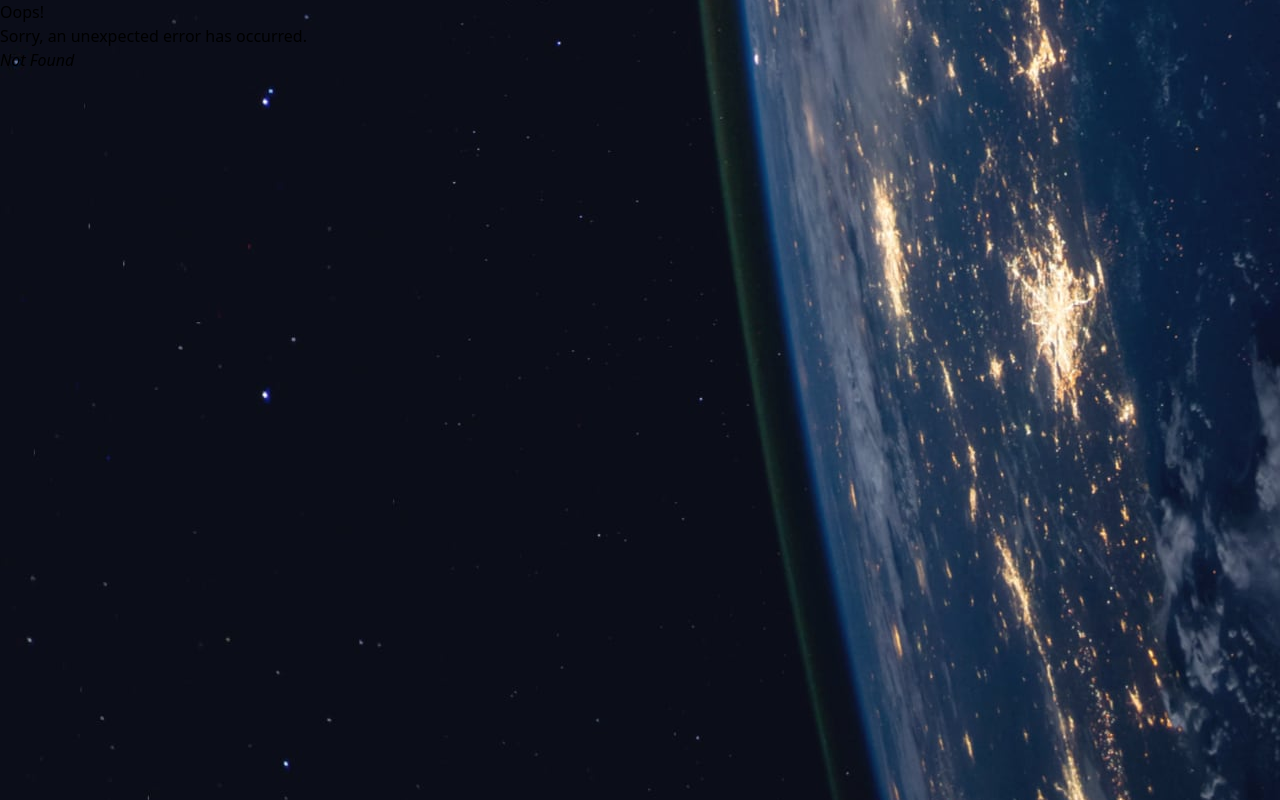
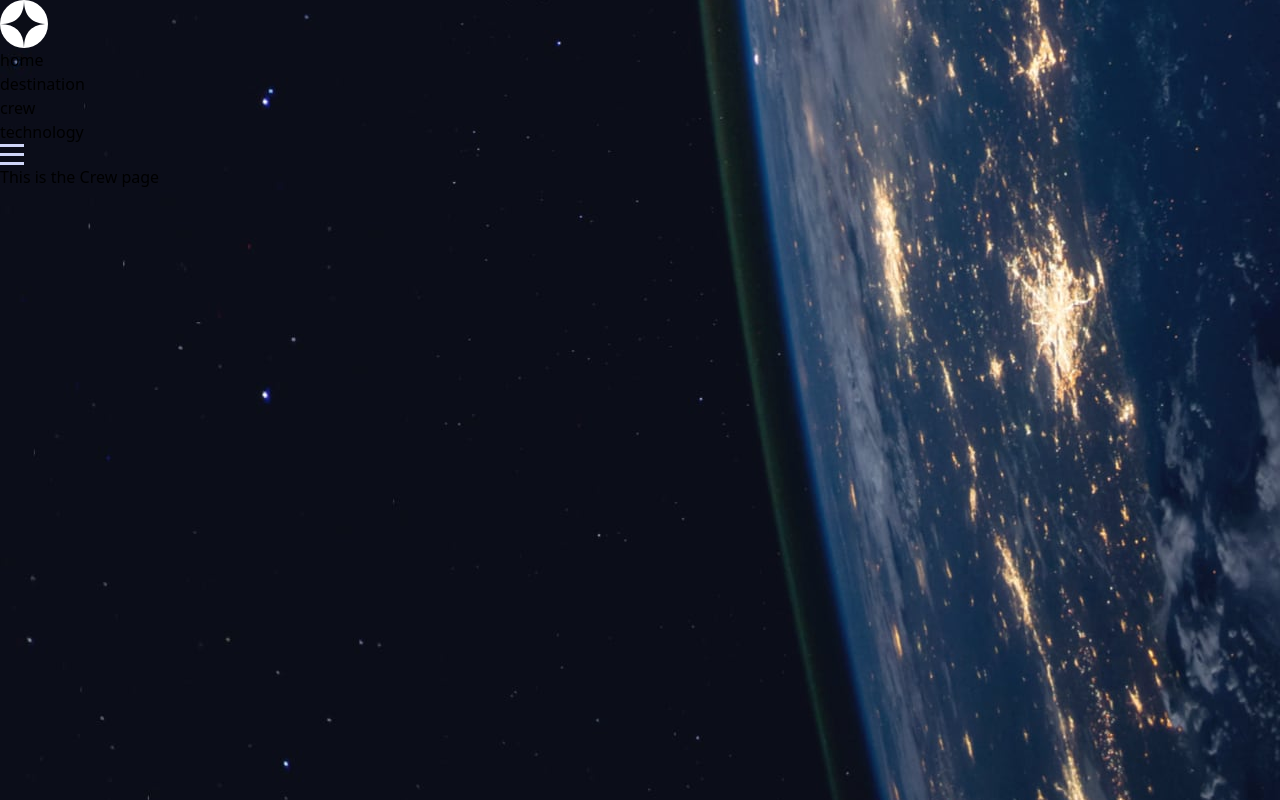
Before and after one commit to matthewkuria/space-tourism-website, a React (Vite) app: page /crew in a window 1280 px wide. Before the commit this address had no page. Built offline with nearby package versions, Linux system fonts and the light colour scheme.

Commit message:
create the other routes

```diff
--- a/src/App.jsx
+++ b/src/App.jsx
@@ -1,3 +1,4 @@
+import { Outlet } from "react-router-dom";
 import Hero from "./components/Hero";
 import NavBar from "./components/Navbar";
 
@@ -5,7 +6,8 @@ export default function App() {
   return (
     <main className="HOME h-full relative">
       <NavBar />
-      <Hero />
+      {/* <Hero /> */}
+      <Outlet />
     </main>
   )
 }
--- a/src/components/Navbar.jsx
+++ b/src/components/Navbar.jsx
@@ -11,8 +11,8 @@ const NavBar = () => {
                 <ol className=" hidden md:flex lg:flex justify-around items-center uppercase list-decimal h-20 pr-10">
                 <li className=" border-b-2 hover:border-b-2 py-7 px-4"><a href={`/`}>home</a></li>
                 <li className="hover:border-b-2 py-7 px-4"><a href={`/destination`}>destination</a></li>
-                <li className="hover:border-b-2 py-7 px-4"><a href="">crew</a></li>
-                <li className="hover:border-b-2 py-7 px-4"><a href="">technology</a></li>
+                <li className="hover:border-b-2 py-7 px-4"><a href={`/crew`}>crew</a></li>
+                <li className="hover:border-b-2 py-7 px-4"><a href={`/technology`}>technology</a></li>
             </ol>
             </div>
             <div className="hamburger-icon flex md:hidden">
--- a/src/main.jsx
+++ b/src/main.jsx
@@ -5,18 +5,31 @@ import App from './App.jsx'
 import './index.css'
 import ErrorPage from './error-page.jsx'
 import Destination from './routes/destination.jsx'
+import Crew from './routes/crew.jsx'
+import Technology from './routes/technology.jsx'
 
 const router = createBrowserRouter([
   {
     path: "/",
     element: <App />,
-    errorElement: <ErrorPage />
+    errorElement: <ErrorPage />,
+    // Nesting other routes inside the app route(Root Route)
+    children: [
+      {
+      path: "/destination",
+        element: <Destination />
+      },
+      {
+        path: "/crew",
+        element:<Crew />
+      },
+      {
+        path: "/technology",
+        element:<Technology />
+      }
+    ]
+  },
 
-  },
-  {
-    path: "/destination",
-    element:<Destination />
-  }
 ])
 createRoot(document.getElementById('root')).render(
   <StrictMode>
--- /dev/null
+++ b/src/routes/crew.jsx
@@ -0,0 +1,8 @@
+const Crew = () => {
+    return (
+        <main className="text-white">
+            <h1>This is the Crew page</h1>
+        </main>
+    )
+}
+export default Crew
--- a/src/routes/destination.jsx
+++ b/src/routes/destination.jsx
@@ -1,6 +1,6 @@
 const Destination = () => {
     return (
-        <main className="">
+        <main className="text-white">
             <h1>This is the destination page</h1>
         </main>
     )
--- a/src/routes/root.jsx
+++ b/src/routes/root.jsx
@@ -1,3 +1,4 @@
+import { Outlet } from "react-router-dom";
 import Hero from "./components/Hero";
 import NavBar from "./components/Navbar";
 
@@ -5,7 +6,7 @@ export default function App() {
   return (
     <main className="HOME h-full relative">
       <NavBar />
-      <Hero />
+
     </main>
   )
 }
--- /dev/null
+++ b/src/routes/technology.jsx
@@ -0,0 +1,8 @@
+const Technology = () => {
+    return (
+        <main className="text-white">
+            <h1> Tech page</h1>
+        </main>
+    )
+}
+export default Technology
```
